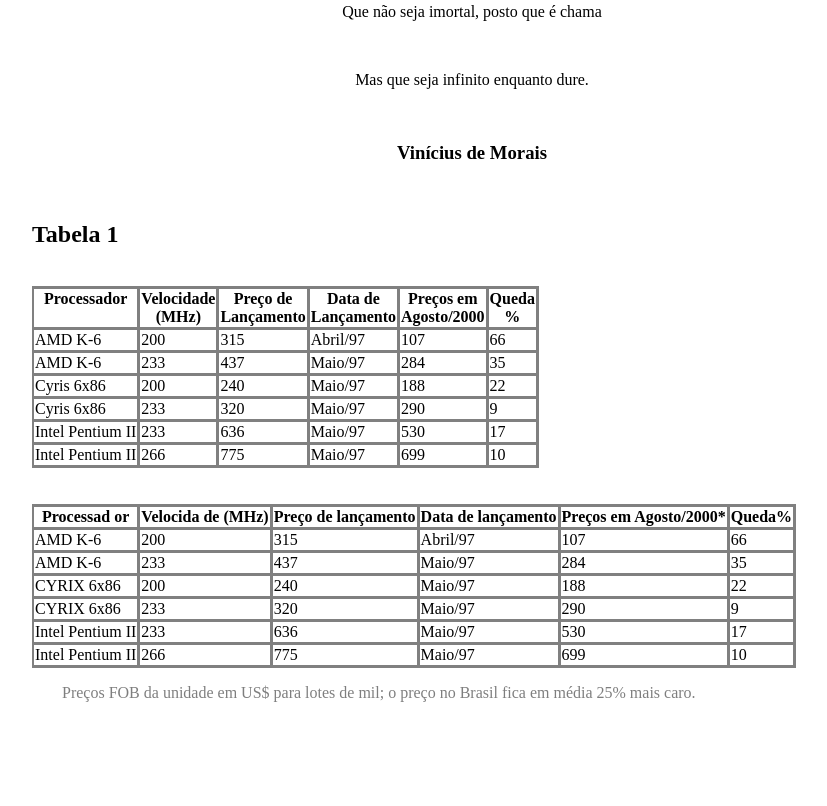
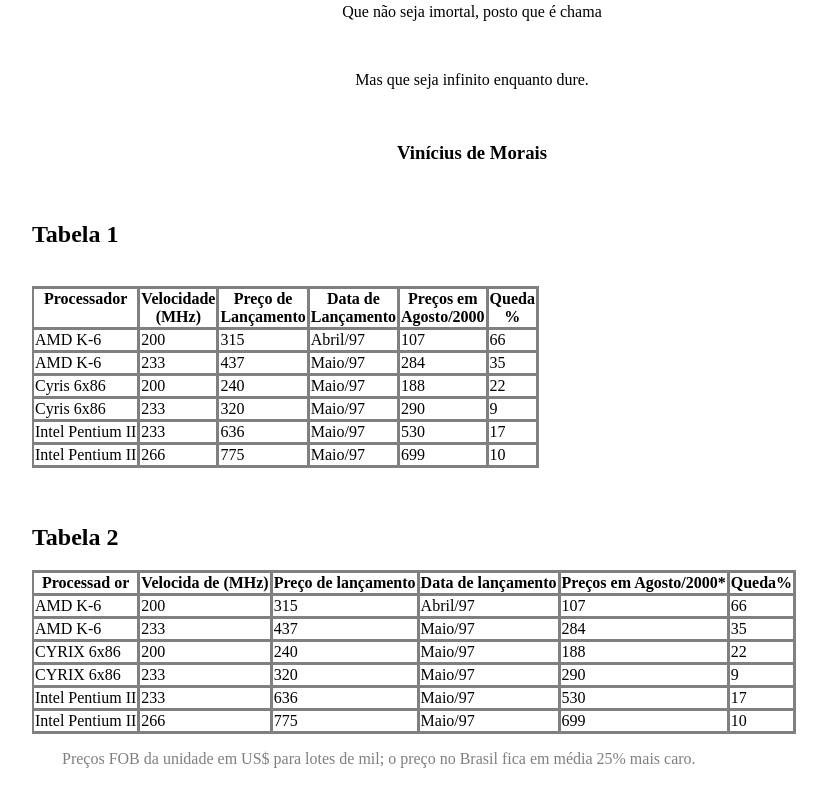
Before and after one commit to TamirisSatiko/Atividade-DevOps, a plain HTML site: page index.html in a window 1280 px wide. Shown: the part 2249-3055 px from the top of the page, without its empty margins (168-995 px from the left). Drawn offline with Linux system fonts and the light colour scheme.

Commit message:
Atualização Tabelas

```diff
--- a/index.html
+++ b/index.html
@@ -128,6 +128,7 @@
 			</table><br>
 
 			<br>
+			<h2><b>Tabela 2</b></h2>
 			<table>
 				<tr>
 
```
